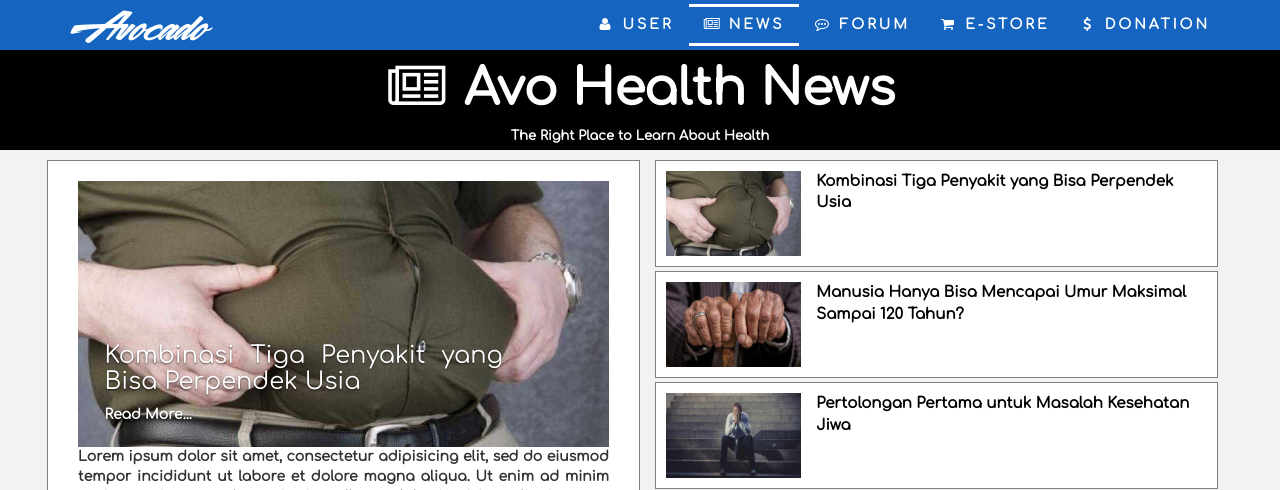
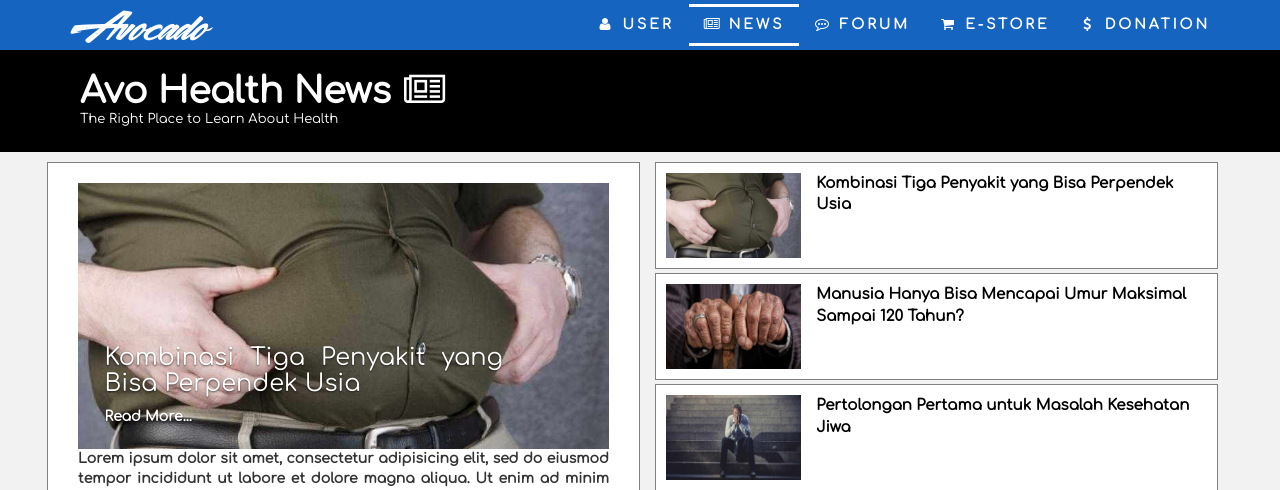
Before and after one commit to sxio/Alpukat, a CodeIgniter app: page /Avocado/news in a window 1280 px wide. Shown: the top 490 px of the page. Run offline with CodeIgniter, Linux system fonts and the light colour scheme; data that the repository does not hold is empty.

Commit message:
news_head, news padding and footer padding

```diff
--- a/application/views/news/news.php
+++ b/application/views/news/news.php
@@ -11,8 +11,7 @@
 <body>
 	<?php echo $nav; ?>
 	<section id="news_home_head">
-		<h4 class="text-center hitam"><i class="fa fa-newspaper-o fa-fw"></i> Avo Health News</h4>
-		<p class="text-center">The Right Place to Learn About Health</p>
+		<h1 class="hitam">Avo Health News <i class="fa fa-newspaper-o fa-fw"></i><p class="motto">The Right Place to Learn About Health</p></h1>
 	</section>
 	<section id="n_feature">
 		<div class="container cmain">
--- a/application/views/news/news_details.php
+++ b/application/views/news/news_details.php
@@ -12,8 +12,8 @@
 <body id="news_news">
 	<?php echo $nav; ?>
 	<section id="news_head">
-		<h1 class="avohealthnews">Avo Health News</h1>
-		<p>The Right Place to Learn About Health</p>
+		<h1 class="avohealthnews">Avo Health News<p>The Right Place to Learn About Health</p></h1>
+
 	</section>
 	<section id="news_body">
 	<div id="tags">
--- a/assets/css/footer.css
+++ b/assets/css/footer.css
@@ -69,7 +69,7 @@ footer.foot .services li{
   margin: 10px 0;
 }
 div.cpr{
-  padding: 30px 100px 20px 100px;
+  padding: 10px 100px 5px 100px;
   /*padding-top: 30px;*/
   background-color: black;
   color: white;
--- a/assets/css/news/news.css
+++ b/assets/css/news/news.css
@@ -3,15 +3,18 @@
   background-color: black;
   height: 100px;
   padding-top: 2px;
+  padding-left: 80px;
+  padding-bottom: 100px;
 }
-#news_home_head h4.hitam{
+#news_home_head h1.hitam{
   color: white;
-  font-size: 50px;
+  /*font-size: 50px;*/
   font-weight: bold;
 }
 #news_home_head p{
   font-size: 13px;
   color: white;
+  font-weight: lighter;
 }
 #n_feature {
   background-color: #f2f2f2;
```
Also changed, not shown: assets/css/news/news_details.css (+6 -2 lines).
